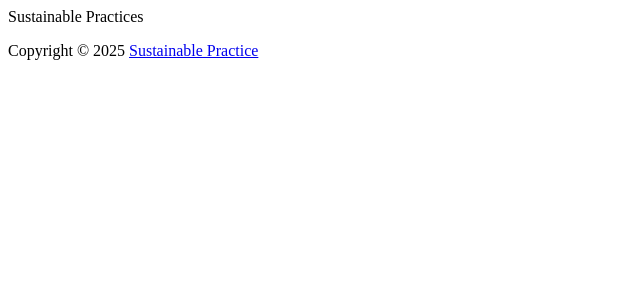
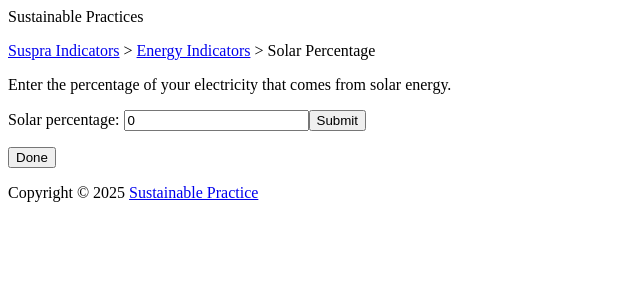
Before and after one commit to ianhorchata/SuspraIndicators, a Nuxt app: page /indicators/energy/solar-percentage in a window 1280 px wide. Shown: the top 300 px of the page, without its empty margins (0-640 px from the left). Built offline with nearby package versions, Linux system fonts and the light colour scheme.

Commit message:
0.0.6 energy pathway

```diff
--- /dev/null
+++ b/composables/useEnergyIndicators.ts
@@ -0,0 +1,2 @@
+export const useEnergyIndicators = () =>
+    useState<EnergyIndicators>('energyIndicators', defaultEnergyIndicators);
--- /dev/null
+++ b/composables/useEnergyScore.ts
@@ -0,0 +1,6 @@
+export const useEnergyScore = () => {
+    const indicators = useEnergyIndicators();
+    return computed(() => {
+      return energyScore(indicators.value);
+    });
+  }
--- /dev/null
+++ b/composables/useEnergyStarted.ts
@@ -0,0 +1,4 @@
+export const useEnergyStarted = () => {
+    const indicators = useEnergyIndicators();
+    return computed(() => energyStarted(indicators.value));
+  }
--- a/pages/index.vue
+++ b/pages/index.vue
@@ -4,6 +4,7 @@
     { name: 'Food', link: 'food', indicators: useFoodIndicators(), score: useFoodScore(), started: useFoodStarted() },
     { name: 'Water', link: 'water', indicators: useWaterIndicators(), score: useWaterScore(), started: useWaterStarted() },
     { name: 'Movement', link: 'movement', indicators: useMovementIndicators(), score: useMovementScore(), started: useMovementStarted() },
+    { name: 'Energy', link: 'energy', indicators: useEnergyIndicators(), score: useEnergyScore(), started: useEnergyStarted() },
   ];
   const assessment = useAssessment();
   const assessmentStarted = useAssessmentStarted();
--- /dev/null
+++ b/pages/indicators/energy/electricity-used.vue
@@ -0,0 +1,35 @@
+<script setup lang="ts">
+  const uplink = '/indicators/energy/';
+
+  const indicators = useEnergyIndicators();
+  const electricityUsed = ref(indicators.value.electricityUsed ?? 0)
+
+  function updateIndicator() {
+    const v = electricityUsed.value;
+    if (typeof v !== "number") {
+      return;
+    }
+    indicators.value.electricityUsed = v;
+    saveIndicators(indicators);
+  }
+
+  function done() {
+    navigateTo(uplink);
+  }
+</script>
+
+<template>
+  <p>
+    <NuxtLink to="/">Suspra Indicators</NuxtLink>
+    &gt; <NuxtLink :to="uplink">Energy Indicators</NuxtLink>
+    &gt; Electricity Used
+  </p>
+  <p>Enter the amount of electricity used during the assessment period in kilowatt-hours (kWh).</p>
+  <form @submit.prevent="updateIndicator">
+    <p>
+      Electricity used (kWh): <input type="number" required v-model.number="electricityUsed">
+      <input type="submit">
+    </p>
+  </form>
+  <button @click="done">Done</button>
+</template>
--- /dev/null
+++ b/pages/indicators/energy/fuel-used.vue
@@ -0,0 +1,35 @@
+<script setup lang="ts">
+  const uplink = '/indicators/energy/';
+
+  const indicators = useEnergyIndicators();
+  const fuelUsed = ref(indicators.value.fuelUsed ?? 0)
+
+  function updateIndicator() {
+    const v = fuelUsed.value;
+    if (typeof v !== "number") {
+      return;
+    }
+    indicators.value.fuelUsed = v;
+    saveIndicators(indicators);
+  }
+
+  function done() {
+    navigateTo(uplink);
+  }
+</script>
+
+<template>
+  <p>
+    <NuxtLink to="/">Suspra Indicators</NuxtLink>
+    &gt; <NuxtLink :to="uplink">Energy Indicators</NuxtLink>
+    &gt; Fuel Used
+  </p>
+  <p>Enter the amount of fuel used during the assessment period in liters.</p>
+  <form @submit.prevent="updateIndicator">
+    <p>
+      Fuel used (liters): <input type="number" required v-model.number="fuelUsed">
+      <input type="submit">
+    </p>
+  </form>
+  <button @click="done">Done</button>
+</template>
--- /dev/null
+++ b/pages/indicators/energy/index.vue
@@ -0,0 +1,34 @@
+<script setup lang="ts">
+  const pages = [
+    { title: 'Fuel Used', link: 'fuel-used' },
+    { title: 'Electricity Used', link: 'electricity-used' },
+    { title: 'Solar Percentage', link: 'solar-percentage' },
+  ];
+  const score = useEnergyScore();
+
+  function done() {
+    navigateTo('/');
+  }
+</script>
+
+<template>
+  <p>
+    <NuxtLink to="/">Suspra Pathways</NuxtLink>
+    &gt; Energy Indicators
+  </p>
+  <div class="grid">
+    <template v-for="page in pages">
+      <p>{{ page.title }}</p>
+      <p><NuxtLink :to="'/indicators/energy/' + page.link">Edit</NuxtLink></p>
+    </template>
+  </div>
+  <p>Score: {{ score }}</p>
+  <button @click="done">Done</button>
+</template>
+
+<style scoped>
+.grid {
+  display: grid;
+  grid-template-columns: 2fr 1fr;
+}
+</style>
--- /dev/null
+++ b/pages/indicators/energy/solar-percentage.vue
@@ -0,0 +1,42 @@
+<script setup lang="ts">
+  const uplink = '/indicators/energy/';
+
+  const indicators = useEnergyIndicators();
+  const solarPercentage = ref(indicators.value.solarPercentage ?? 0)
+
+  function updateIndicator() {
+    const v = solarPercentage.value;
+    if (typeof v !== "number") {
+      return;
+    }
+    if (v < 0) {
+      return;
+    }
+    if (v <= 1) {
+      indicators.value.solarPercentage = v * 100;
+      return;
+    }
+    indicators.value.solarPercentage = v;
+    saveIndicators(indicators);
+  }
+
+  function done() {
+    navigateTo(uplink);
+  }
+</script>
+
+<template>
+  <p>
+    <NuxtLink to="/">Suspra Indicators</NuxtLink>
+    &gt; <NuxtLink :to="uplink">Energy Indicators</NuxtLink>
+    &gt; Solar Percentage
+  </p>
+  <p>Enter the percentage of your electricity that comes from solar energy.</p>
+  <form @submit.prevent="updateIndicator">
+    <p>
+      Solar percentage: <input type="number" required v-model.number="solarPercentage">
+      <input type="submit">
+    </p>
+  </form>
+  <button @click="done">Done</button>
+</template>
--- /dev/null
+++ b/utils/energy.ts
@@ -0,0 +1,60 @@
+// Energy indicators interface
+export interface EnergyIndicators {
+    indicators: 'energy';
+    fuelUsed?: number;
+    electricityUsed?: number;
+    solarPercentage?: number;
+  };
+
+  // Default energy indicators
+  export function defaultEnergyIndicators(): EnergyIndicators {
+    return { indicators: 'energy' };
+  }
+
+  export function energyStarted(indicators: EnergyIndicators) {
+    return (indicators.fuelUsed !== undefined && indicators.fuelUsed > 0) ||
+           (indicators.electricityUsed !== undefined && indicators.electricityUsed > 0) ||
+           (indicators.solarPercentage !== undefined && indicators.solarPercentage > 0);
+  }
+
+  export function energyScore(indicators: EnergyIndicators) {
+    if (!energyStarted(indicators)) {
+      return 0;
+    }
+
+    // Implement the scoring logic based on the energy indicators
+    let score = 0;
+
+    // Score based on fuel used
+    // Lower fuel usage is better - example thresholds
+    const fuel = indicators.fuelUsed || 0;
+    if (fuel <= 100) {
+      score += 40;
+    } else if (fuel <= 200) {
+      score += 30;
+    } else if (fuel <= 300) {
+      score += 20;
+    } else if (fuel <= 400) {
+      score += 10;
+    }
+
+    // Score based on electricity usage
+    // Lower usage is better
+    const electricity = indicators.electricityUsed || 0;
+    if (electricity <= 1000) {
+      score += 40;
+    } else if (electricity <= 2000) {
+      score += 30;
+    } else if (electricity <= 3000) {
+      score += 20;
+    } else if (electricity <= 4000) {
+      score += 10;
+    }
+
+    // Score based on solar percentage
+    // Higher percentage is better
+    const solar = indicators.solarPercentage || 0;
+    score += Math.round(solar / 2.5);
+
+    return score;
+  }
--- a/utils/storage.ts
+++ b/utils/storage.ts
@@ -5,13 +5,14 @@ const stores = {
   indicators: { name: 'indicators', key: 'indicators' },
 };
 
-type IndicatorsField = 'community' | 'food' | 'water' | 'movement';
+type IndicatorsField = 'community' | 'food' | 'water' | 'movement' | 'energy';
 
 function readIndicatorsStore(resolve: (value: unknown) => void, ostore: IDBObjectStore) {
   const community = useCommunityIndicators();
   const food = useFoodIndicators();
   const water = useWaterIndicators();
   const movement = useMovementIndicators();
+  const energy = useEnergyIndicators();
 
   ostore.openCursor().onsuccess = (event) => {
     const cursor = (event.target as IDBRequest).result;
@@ -33,6 +34,9 @@ function readIndicatorsStore(resolve: (value: unknown) => void, ostore: IDBObjec
         break;
       case 'movement':
         movement.value = v;
+        break;
+      case 'energy':
+        energy.value = v;
         break;
     }
 
--- a/utils/suspraScore.ts
+++ b/utils/suspraScore.ts
@@ -2,5 +2,6 @@ export default function(scores: Map<string, number>) {
   return (scores.get('community') ?? 0)
     + (scores.get('food') ?? 0)
     + (scores.get('water') ?? 0)
-    + (scores.get('movement') ?? 0);
+    + (scores.get('movement') ?? 0)
+    + (scores.get('energy') ?? 0);
 }
```
Also changed, not shown: 1 other file (tests, documents, lock files or other folders).
